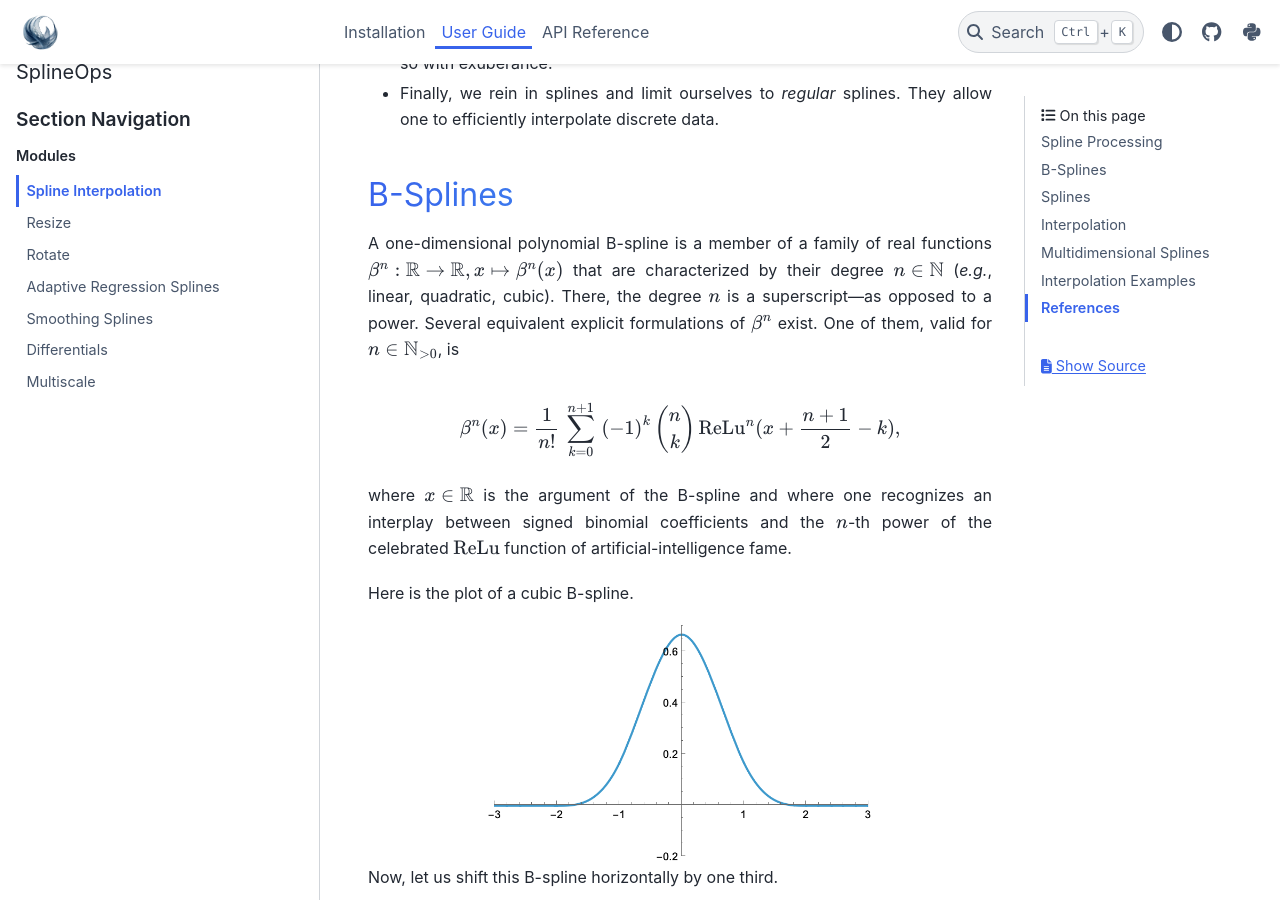
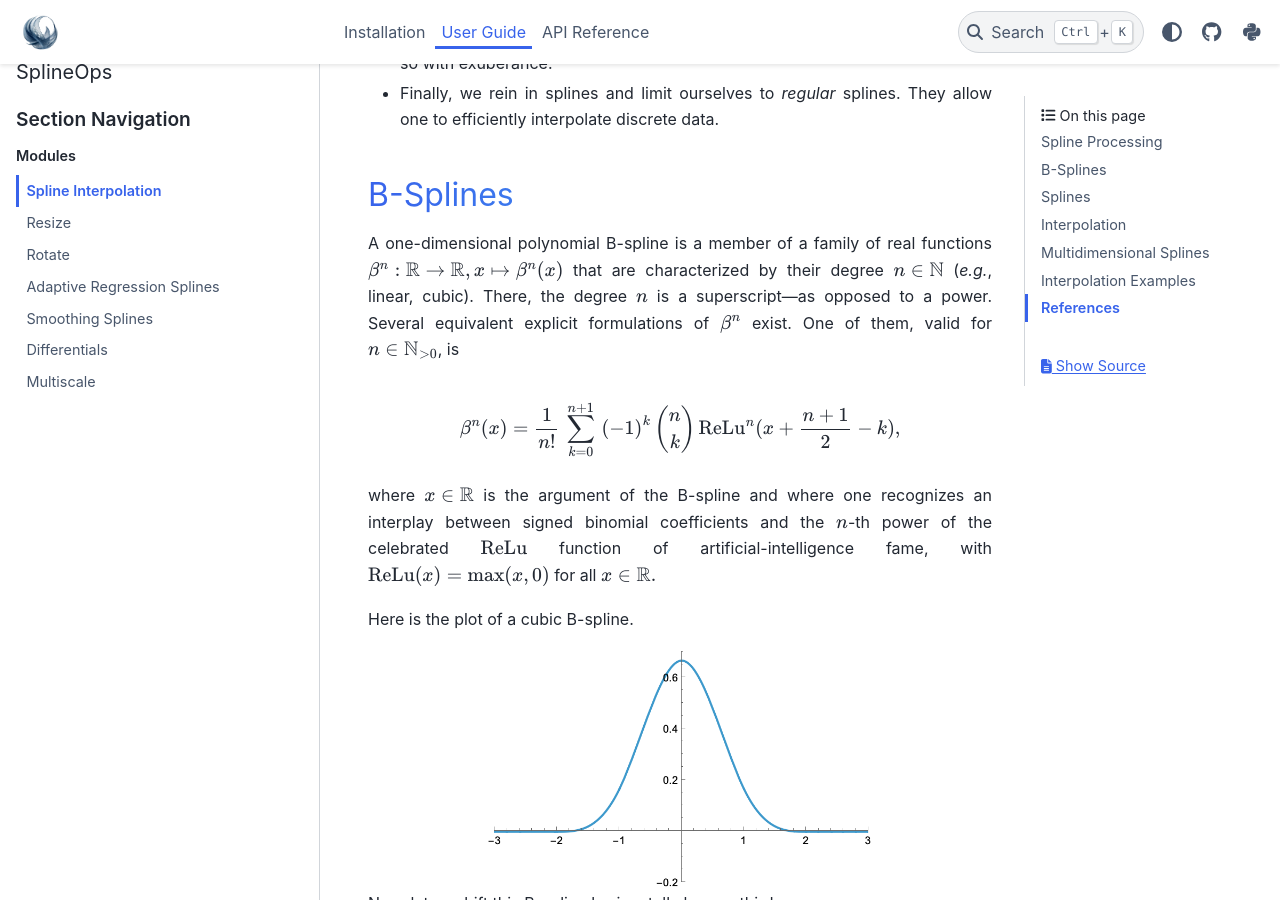
Before and after one commit to splineops/splineops, a Sphinx documentation site: the page built from docs/user-guide/01_spline_interpolation.rst, in a window 1280 px wide and 900 px high, scrolled down 1361 px. Built offline with Sphinx 7.4.7 and the PyData theme 0.15.4, drawn with Linux system fonts in a browser that asks for light colours; pages that are not in the unit, such as notebooks, are missing from menus.

Commit message:
Update spline interpolation rst

```diff
--- a/docs/user-guide/01_spline_interpolation.rst
+++ b/docs/user-guide/01_spline_interpolation.rst
@@ -14,7 +14,7 @@ Splines are real functions that are *continuously* defined while being *paramete
 * arbitrary geometric transformations—it is very much desirable to be able to evaluate a function at any desired coordinate, while discrete data can be evaluated at the samples only;
 * specific geometric transformations such as resizing—the aliasing inherent with the downsizing of data can be handled much more safely in the continuous domain than it can with discrete data.
 
-There are many brands of splines. In the graphics world, one often relies on splines to represent curves, for instance with nonuniform rational B-splines. The SplineOps library is not meant to be used for such applications; in return, it is well-suited to the handling of data defined on a uniform Cartesian grid and offers highly successful tradeoffs between quality of representation and computational efficiency [1]_, [2]_, [3]_,  [4]_, [5]_.
+There are many brands of splines. In the graphics world, one often relies on splines to represent curves, for instance with nonuniform rational B-splines. The SplineOps library is not meant to be used for such applications; in return, it is well-suited to the handling of data defined on a uniform Cartesian grid and offers highly successful tradeoffs between quality of representation and computational efficiency [1]_, [2]_, [3]_, [4]_, [5]_.
 
 **Pros**
 
@@ -37,13 +37,13 @@ There are many brands of splines. In the graphics world, one often relies on spl
 B-Splines
 ---------
 
-A one-dimensional polynomial B-spline is a member of a family of real functions :math:`\beta^{n}:{\mathbb{R}}\rightarrow{\mathbb{R}},x\mapsto\beta^{n}(x)` that are characterized by their degree :math:`n\in{\mathbb{N}}` (*e.g.*, linear, quadratic, cubic). There, the degree :math:`n` is a superscript---as opposed to a power. Several equivalent explicit formulations of :math:`\beta^{n}` exist. One of them, valid for :math:`n\in{\mathbb{N}}_{>0}`, is
+A one-dimensional polynomial B-spline is a member of a family of real functions :math:`\beta^{n}:{\mathbb{R}}\rightarrow{\mathbb{R}},x\mapsto\beta^{n}(x)` that are characterized by their degree :math:`n\in{\mathbb{N}}` (*e.g.*, linear, cubic). There, the degree :math:`n` is a superscript---as opposed to a power. Several equivalent explicit formulations of :math:`\beta^{n}` exist. One of them, valid for :math:`n\in{\mathbb{N}}_{>0}`, is
 
 ..  math::
 
     \beta^{n}(x)=\frac{1}{n!}\,\sum_{k=0}^{n+1}\,\left(-1\right)^{k}\,{n\choose k}\,{\mathrm{ReLu}}^{n}(x+\frac{n+1}{2}-k),
 
-where :math:`x\in{\mathbb{R}}` is the argument of the B-spline and where one recognizes an interplay between signed binomial coefficients and the :math:`n`-th power of the celebrated :math:`{\mathrm{ReLu}}` function of artificial-intelligence fame.
+where :math:`x\in{\mathbb{R}}` is the argument of the B-spline and where one recognizes an interplay between signed binomial coefficients and the :math:`n`-th power of the celebrated :math:`{\mathrm{ReLu}}` function of artificial-intelligence fame, with :math:`{\mathrm{ReLu}}(x)=\max(x,0)` for all :math:`x\in{\mathbb{R}}.`
 
 Here is the plot of a cubic B-spline.
 
```
